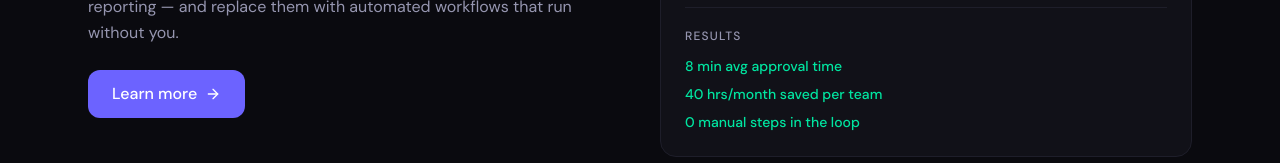
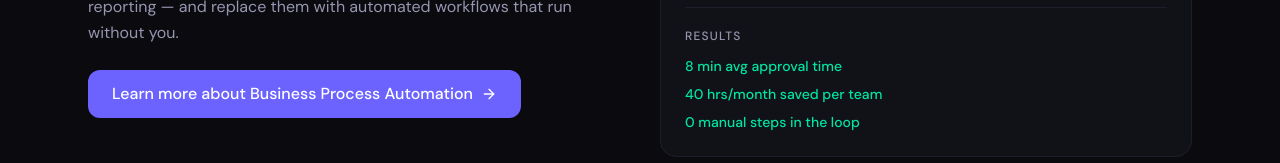
Before and after one commit to rodgersBRY/zana-automations, a Next.js app: page /services in a window 1280 px wide. Shown: the part 789-952 px from the top of the page. Built offline with nearby package versions, Linux system fonts and the light colour scheme; no server answers.

Commit message:
seo/a11y: add descriptive text to icon links and service card links

```diff
--- a/app/services/ServicesPageClient.tsx
+++ b/app/services/ServicesPageClient.tsx
@@ -92,7 +92,7 @@ export default function ServicesPageClient() {
                     href={`/services/${service.slug}`}
                     className="inline-flex items-center gap-2 bg-brand-accent hover:bg-brand-accent/90 text-white font-body font-medium px-6 py-3 rounded-xl transition-all duration-200 hover:scale-[1.02] focus-visible:outline-none focus-visible:ring-2 focus-visible:ring-brand-accent"
                   >
-                    Learn more
+                    Learn more about {service.name}
                     <ArrowRight className="w-4 h-4" />
                   </Link>
                 </div>
--- a/components/layout/Footer.tsx
+++ b/components/layout/Footer.tsx
@@ -62,6 +62,7 @@ export default function Footer() {
               data-umami-event-platform="linkedin"
             >
               <Linkedin className="w-4 h-4" />
+              <span className="sr-only">Zana Automations on LinkedIn</span>
             </a>
             <a
               href="https://wa.me/254700000000"
@@ -73,6 +74,7 @@ export default function Footer() {
               data-umami-event-platform="whatsapp"
             >
               <MessageCircle className="w-4 h-4" />
+              <span className="sr-only">Chat with us on WhatsApp</span>
             </a>
           </div>
         </div>
--- a/components/sections/ServicesSection.tsx
+++ b/components/sections/ServicesSection.tsx
@@ -106,7 +106,7 @@ export default function ServicesSection() {
                     href={`/services/${service.slug}`}
                     className="inline-flex items-center gap-1.5 font-body text-sm text-brand-accent hover:text-brand-accent/80 transition-colors duration-200 group-hover:gap-2.5 focus-visible:outline-none focus-visible:ring-2 focus-visible:ring-brand-accent rounded"
                   >
-                    Learn more
+                    Learn more about {service.name}
                     <ArrowRight className="w-3.5 h-3.5 transition-all duration-200" />
                   </Link>
                 </motion.div>
```
